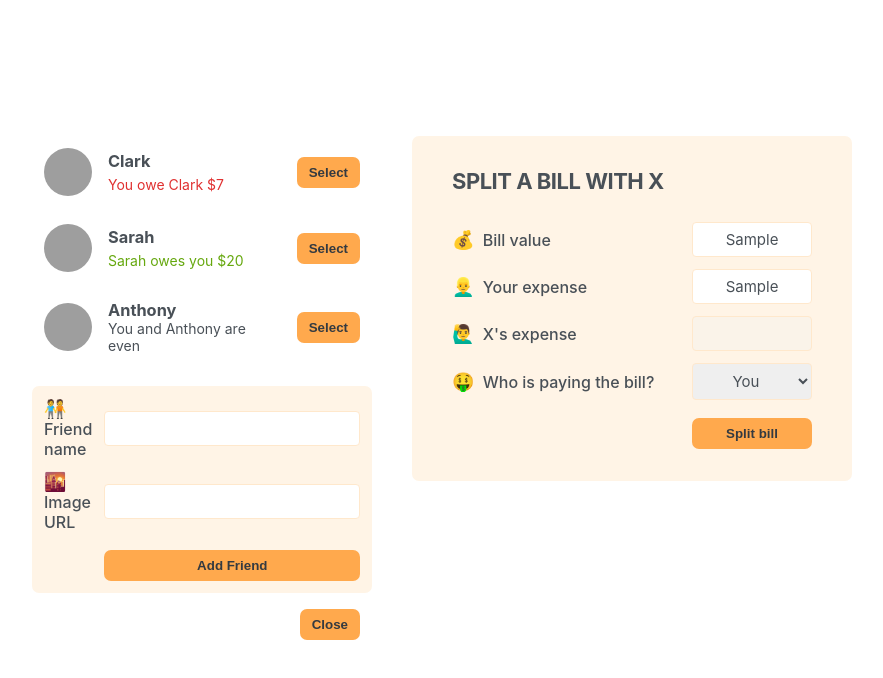
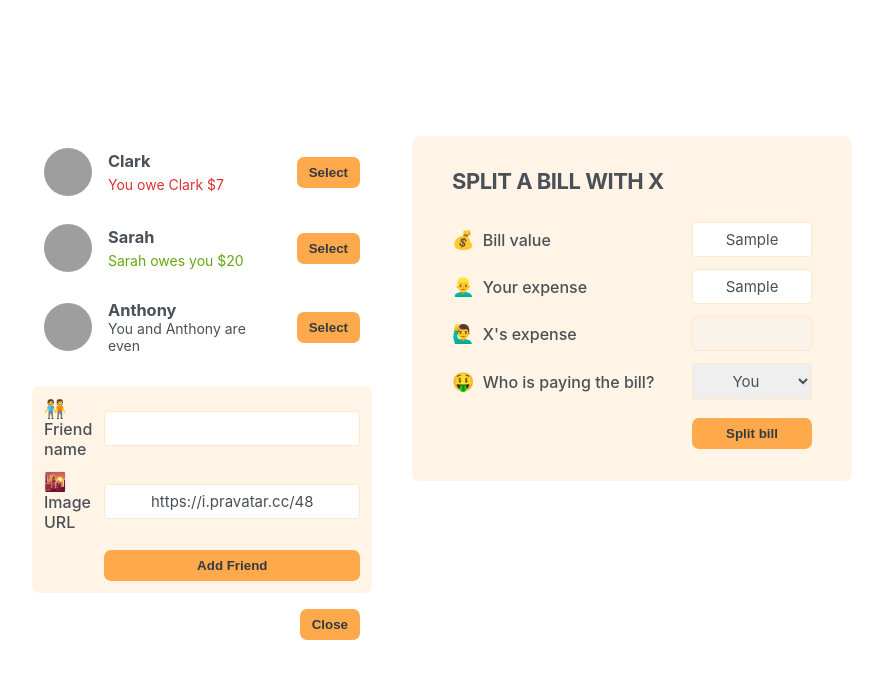
Before and after one commit to fido1hn/eat-n-split, a React (Vite) app: page / in a window 1280 px wide. Both pictures are taken after typing "Sample", "Sample" into the empty fields and a click on the button "Add friend". Shown: the top 678 px of the page, without its empty margins (198-1081 px from the left). Built offline with nearby package versions, Linux system fonts and the light colour scheme; grey boxes are pictures that could not be loaded.

Commit message:
handleSubmit for FormAddFriend component

```diff
--- a/src/App.jsx
+++ b/src/App.jsx
@@ -33,7 +33,7 @@ function App() {
   const [showAddFriend, setShowAddFriend] = useState(false);
 
   function handleShowAddFriend() {
-    setShowAddFriend((val) => !val);
+    setShowAddFriend((show) => !show);
   }
 
   return (
@@ -87,13 +87,43 @@ function Friend({ friend }) {
 }
 
 function FormAddFriend() {
+  const [name, setName] = useState("");
+  const [image, setImage] = useState("https://i.pravatar.cc/48");
+
+  function handleSubmit(e) {
+    e.preventDefault();
+
+    if (!name || !image) return;
+
+    const id = crypto.randomUUID();
+    const newFriend = {
+      name,
+      image: `${image}?=${id}`,
+      balance: 0,
+      id,
+    };
+
+    console.log(newFriend);
+
+    setImage("https://i.pravatar.cc/48");
+    setName("");
+  }
+
   return (
-    <form className="form-add-friend">
+    <form className="form-add-friend" onSubmit={handleSubmit}>
       <label>🧑‍🤝‍🧑 Friend name</label>
-      <input type="text" />
+      <input
+        type="text"
+        value={name}
+        onChange={(e) => setName(e.target.value)}
+      />
 
       <label>🌇 Image URL</label>
-      <input type="text" />
+      <input
+        type="text"
+        value={image}
+        onChange={(e) => setImage(e.target.value)}
+      />
 
       <Button>Add Friend</Button>
     </form>
```
